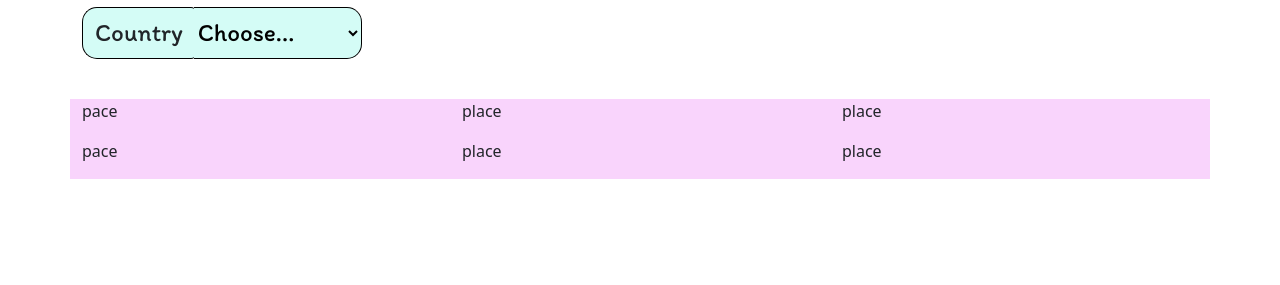
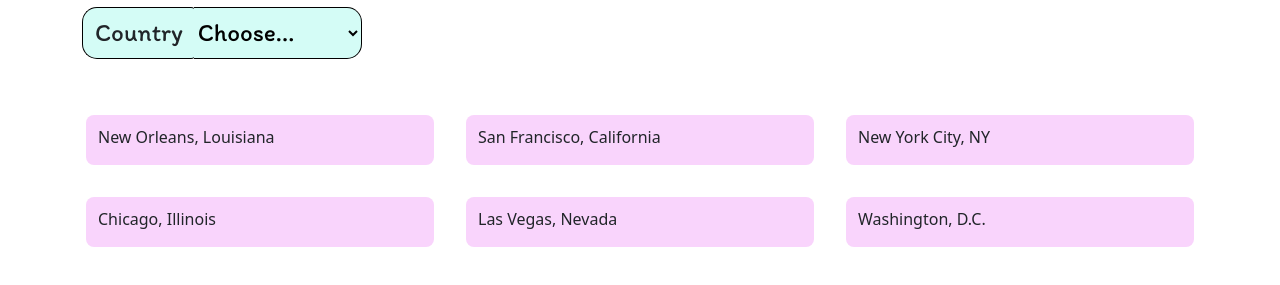
Before and after one commit to Friendseeker/ReDrive, a plain HTML site: page Pages/index.html in a window 1280 px wide. Shown: the part 155-440 px from the top of the page. Drawn offline with nearby package versions, Linux system fonts and the light colour scheme.

Commit message:
Setting up columns of the locations

```diff
--- a/Pages/index.html
+++ b/Pages/index.html
@@ -81,27 +81,30 @@
         <br>
 
         <div class="row justify-content-center">
-            <div class="col-4  location">
-                <p>pace</p>
+            <div class="col m-3 location">
+                <p>New Orleans, Louisiana</p>
             </div>
-            <div class="col-4 location">
-                place
+            <div class="col m-3 location ">
+                <p>San Francisco, California</p>
             </div>
-            <div class="col-4 location">
-                place
+            <div class="col m-3 location">
+                <p>
+                    New York City, NY
+                </p>
             </div>
         </div>
         <div class="row justify-content-center">
-            <div class="col-4 location">
-                <p>pace</p>
+            <div class="col location m-lg-3">
+                <p>Chicago, Illinois</p>
             </div>
-            <div class="col-4 location">
-                place
+            <div class="col location m-lg-3">
+                <p>Las Vegas, Nevada</p>
             </div>
-            <div class="col-4 location">
-                place
+            <div class="col location m-lg-3">
+                <p>Washington, D.C.</p>
             </div>
         </div>
+
 
 
     </div>
--- a/assets/css/colors.css
+++ b/assets/css/colors.css
@@ -1,7 +1,9 @@
 :root {
     --navbar-text: white;
+    --navBar: #0a3d69;
     --hover-navBar: #60e6f7;
     --countrySelect: #d4fcf6;
     --countrySelect-border: black;
+    --locationHover: #60778A
 
 }
--- a/assets/css/styles.css
+++ b/assets/css/styles.css
@@ -4,7 +4,7 @@
 
 
 .navbar-dark {
-    background-color: #0a3d69;
+    background-color: var(--navBar);
     padding-left: 2%;
     padding-right: 2%;
 }
@@ -22,6 +22,13 @@
 
 .nav-item {
     color: var(--navbar-text);
+}
+
+.carouselImg {
+    width: 100%;
+    height: 10%;
+    padding-bottom: 10px;
+
 }
 
 #countrySelectLabel {
@@ -58,6 +65,13 @@
 
 .location {
     background-color: #f9d4fc;
-    border-color: black;
-    padding: auto;
+    border-radius: 8px;
+    padding-top: 10px;
+
+    transition: all .3s ease-in-out;
 }
+
+.location:hover {
+    background-color: var(--locationHover);
+    transform: scale(1.05);
+}
```
Also changed, not shown: assets/images/photo1.jpg (added).
